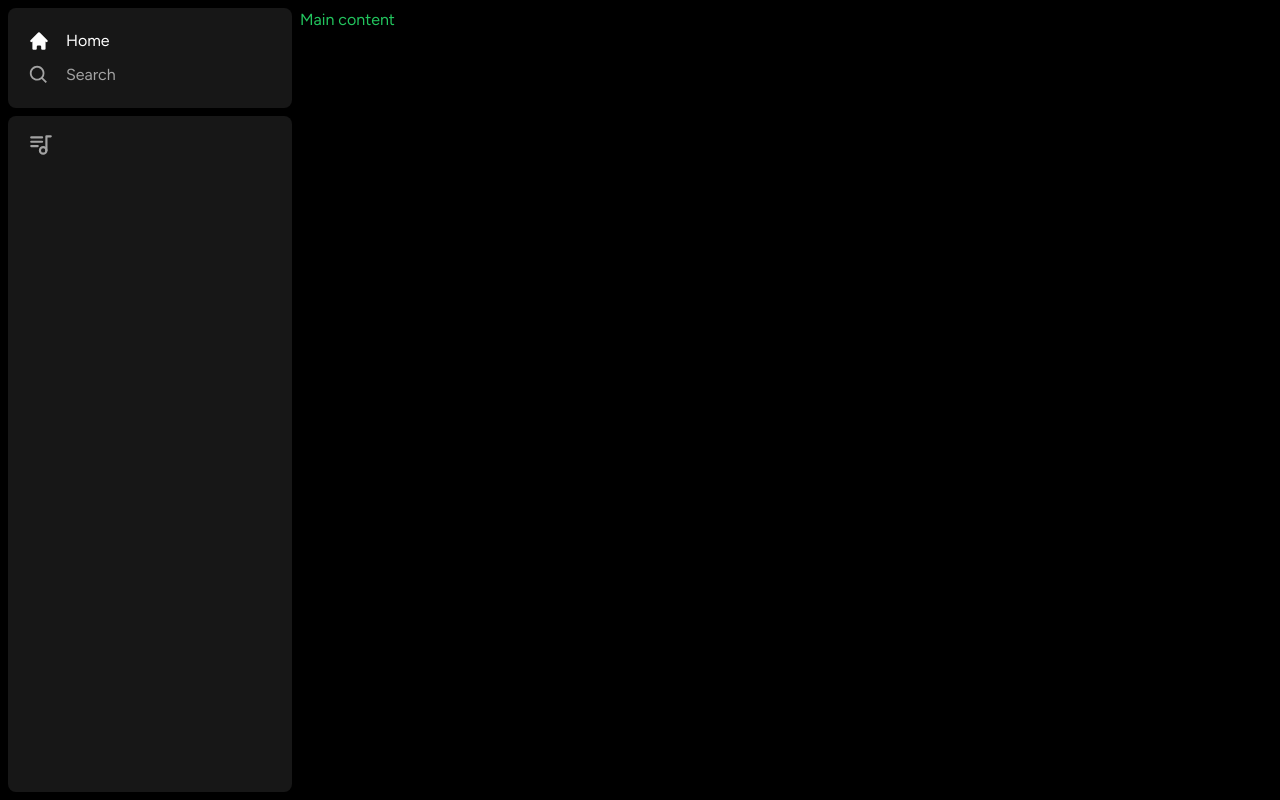
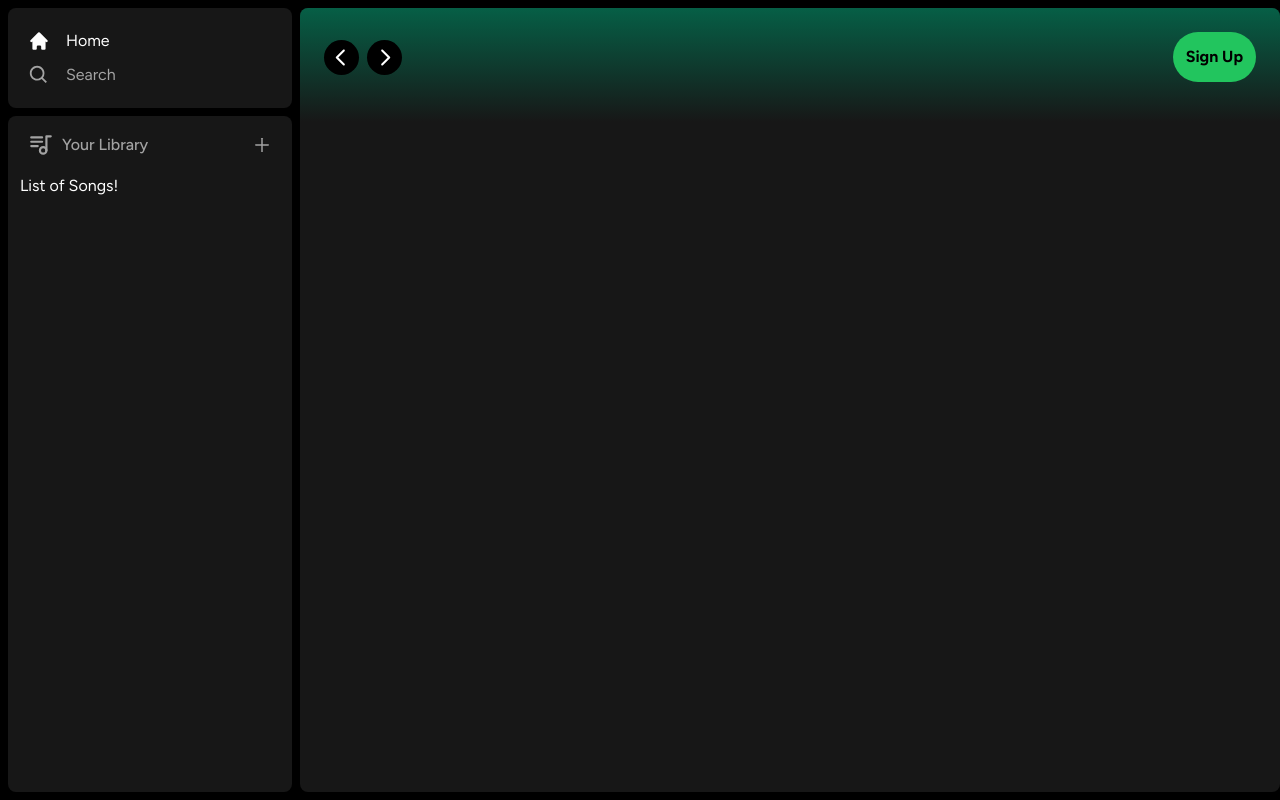
Before and after one commit to alissonnxavier/what-do-you-want-listen, a Next.js app: page / in a window 1280 px wide. Built offline with nearby package versions, Linux system fonts and the light colour scheme.

Commit message:
created button to sign in

```diff
--- a/app/(site)/page.tsx
+++ b/app/(site)/page.tsx
@@ -1,9 +1,19 @@
+import Header from "@/components/Header";
 
 
 export default function Home() {
   return (
-    <div className="text-green-500">
-      Main content
+    <div className="
+      bg-neutral-900
+      rounded-lg
+      h-full
+      w-full
+      overflow-hidden
+      overflow-y-auto
+    ">
+      <Header>
+        Header
+      </Header>
     </div>
   )
 }
--- a/app/globals.css
+++ b/app/globals.css
@@ -9,3 +9,8 @@ body,
   background-color: black;
   color-scheme: dark;
 }
+
+::selection{
+  background-color: #17cf26;
+  color: #2d332d;
+}
--- /dev/null
+++ b/components/Button.tsx
@@ -0,0 +1,39 @@
+import { forwardRef } from 'react';
+import { twMerge } from 'tailwind-merge';
+
+interface ButtonProps
+    extends React.ButtonHTMLAttributes<HTMLButtonElement> { }
+
+const Button = forwardRef<HTMLButtonElement, ButtonProps>(({
+    className,
+    children,
+    disabled,
+    type = 'button',
+    ...props
+}, ref) => {
+    return (
+        <button
+            type={type}
+            className={twMerge(`
+            w-full
+            rounded-full
+            bg-green-500
+            border
+            border-transparent
+            px-3
+            py-3
+            disabled:cursor-not-allowed
+            disabled:opacity-50
+            text-black
+            font-bold
+            hover:opacity-75
+            transition
+            hover:shadow-lg hover:shadow-green-500/50
+            `, className)}
+        >
+            {children}
+        </button>
+    )
+})
+
+export default Button
--- /dev/null
+++ b/components/Header.tsx
@@ -0,0 +1,120 @@
+"use client"
+
+import { useRouter } from "next/navigation";
+import { twMerge } from "tailwind-merge";
+import { RxCaretLeft, RxCaretRight } from 'react-icons/rx';
+import { HiHome } from "react-icons/hi";
+import { BiSearch } from "react-icons/bi";
+import Button from "./Button";
+
+
+interface HeaderProps {
+    children: React.ReactNode;
+    className?: string;
+}
+
+const Header: React.FC<HeaderProps> = ({ children, className }) => {
+
+    const router = useRouter();
+
+    const handleLogout = () => {
+        //Hadle logout in the future;
+    };
+
+    return (
+        <div className={twMerge(`
+        h-fit
+        bg-gradient-to-b
+        from-emerald-800
+        p-6
+    `, className)}>
+            <div className="
+            w-full
+            mb-4
+            flex
+            items-center
+            justify-between
+        ">
+                <div className="
+                hidden
+                md:flex
+                gap-x-2
+                items-center
+            ">
+                    <button
+                        onClick={() => router.back()}
+                        className="
+                            rounded-full
+                            bg-black
+                            flex
+                            items-center
+                            justify-center
+                            hover:opacity-75
+                            transition
+                            hover:shadow-lg hover:shadow-cyan-500
+                        ">
+                        <RxCaretLeft className='text-white' size={35} />
+                    </button>
+                    <button
+                        onClick={() => router.forward()}
+                        className="
+                            rounded-full
+                            bg-black
+                            flex
+                            items-center
+                            justify-center
+                            hover:opacity-75
+                            transition
+                            hover:shadow-lg hover:shadow-cyan-500
+                        ">
+                        <RxCaretRight className='text-white' size={35} />
+                    </button>
+                </div>
+                <div className="flex md:hidden gap-x-2 items-center">
+                    <button className="
+                        rounded-full
+                        p-2
+                        bg-white
+                        flex
+                        items-center
+                        justify-center
+                        hover:opacity-75
+                        transition
+                    ">
+                        <HiHome className='text-black' size={20} />
+                    </button>
+                    <button className="
+                        rounded-full
+                        p-2
+                        bg-white
+                        flex
+                        items-center
+                        justify-center
+                        hover:opacity-75
+                        transition
+                    ">
+                        <BiSearch className='text-black' size={20} />
+                    </button>
+                </div>
+                <div
+                    className="
+                        flex
+                        justify-between
+                        items-center
+                        gap-x-4
+                    "
+                >
+                    <>
+                        <div>
+                            <Button>
+                                Sign Up
+                            </Button>
+                        </div>
+                    </>
+                </div>
+            </div>
+        </div>
+    )
+}
+
+export default Header
--- a/components/Library.tsx
+++ b/components/Library.tsx
@@ -1,6 +1,7 @@
 "use client";
 
 import { TbPlaylist } from 'react-icons/tb';
+import { AiOutlinePlus } from 'react-icons/ai';
 
 const Library = () => {
 
@@ -26,8 +27,30 @@ const Library = () => {
                         gap-x-2
                     "
                 >
-                    <TbPlaylist className='text-neutral-400' size={26}/>
+                    <TbPlaylist className='text-neutral-400' size={26} />
+                    <p className='text-neutral-400 font-medium text-md'>
+                        Your Library
+                    </p>
                 </div>
+                <AiOutlinePlus
+                    onClick={onClick}
+                    size={20}
+                    className='
+                        text-neutral-400
+                        cursor-pointer
+                        hover:text-white
+                        transition
+                    '
+                />
+            </div>
+            <div className='
+                flex
+                flex-col
+                gap-y-2
+                mt-4
+                px-3
+            '>
+                List of Songs!
             </div>
         </div>
     )
```
